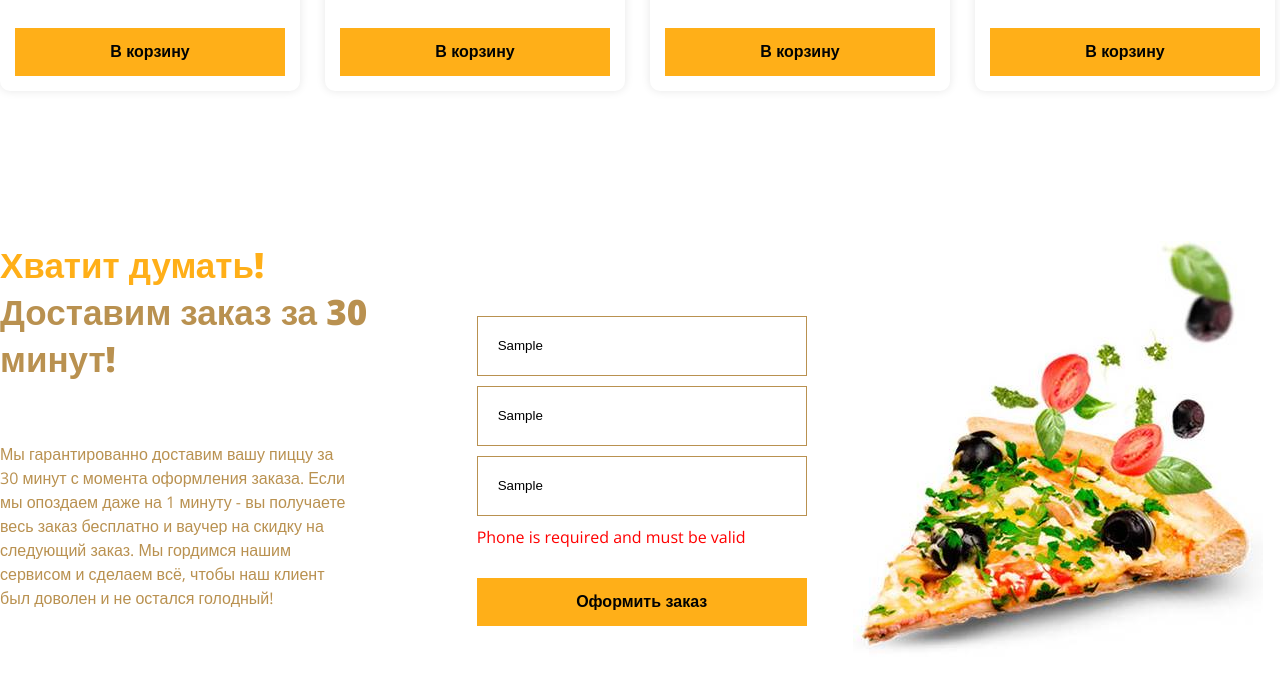
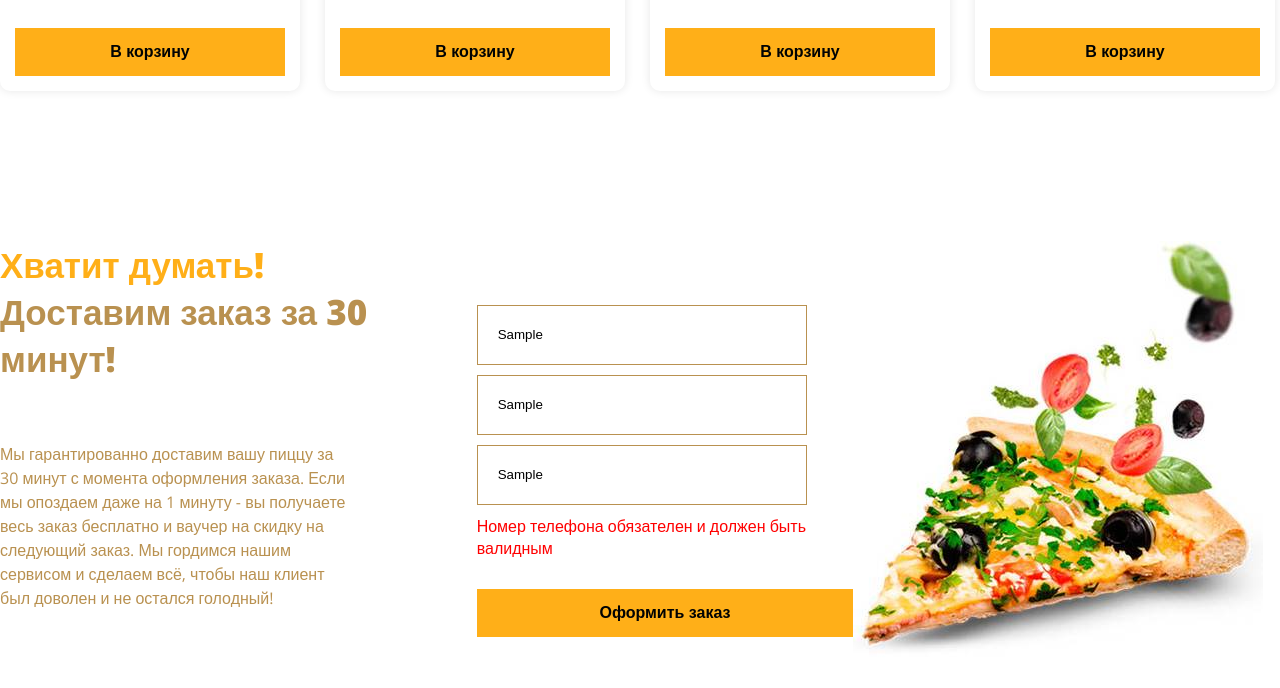
Before and after one commit to mnosov622/angular-test, an Angular app: page / in a window 1280 px wide. Both pictures are taken after typing "Sample", "Sample", "Sample" into the empty fields and a click on the button "Оформить заказ". Shown: the part 1619-2307 px from the top of the page. Built offline with nearby package versions, Linux system fonts and the light colour scheme.

Commit message:
update validation errors

```diff
--- a/src/app/components/order-form/order-form.component.html
+++ b/src/app/components/order-form/order-form.component.html
@@ -30,7 +30,7 @@
         "
         class="order-form-error"
       >
-        Name is required
+        Имя обязательно
       </div>
 
       <input
@@ -46,7 +46,7 @@
         "
         class="order-form-error"
       >
-        Address is required
+        Адрес доставки обязателен
       </div>
 
       <input
@@ -63,7 +63,7 @@
         "
         class="order-form-error"
       >
-        Phone is required and must be valid
+        Номер телефона обязателен и должен быть валидным
       </div>
 
       <button class="order-form-btn">Оформить заказ</button>
```
